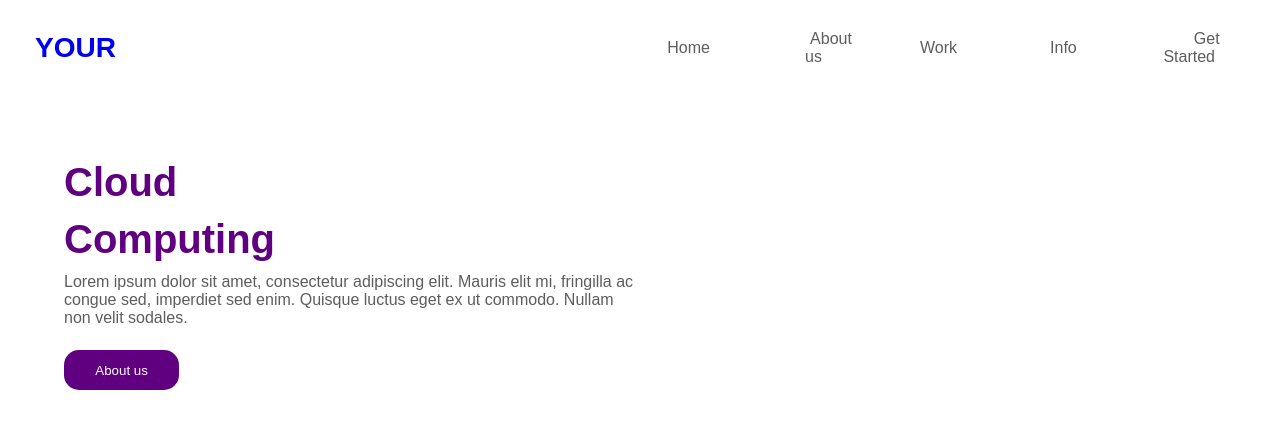
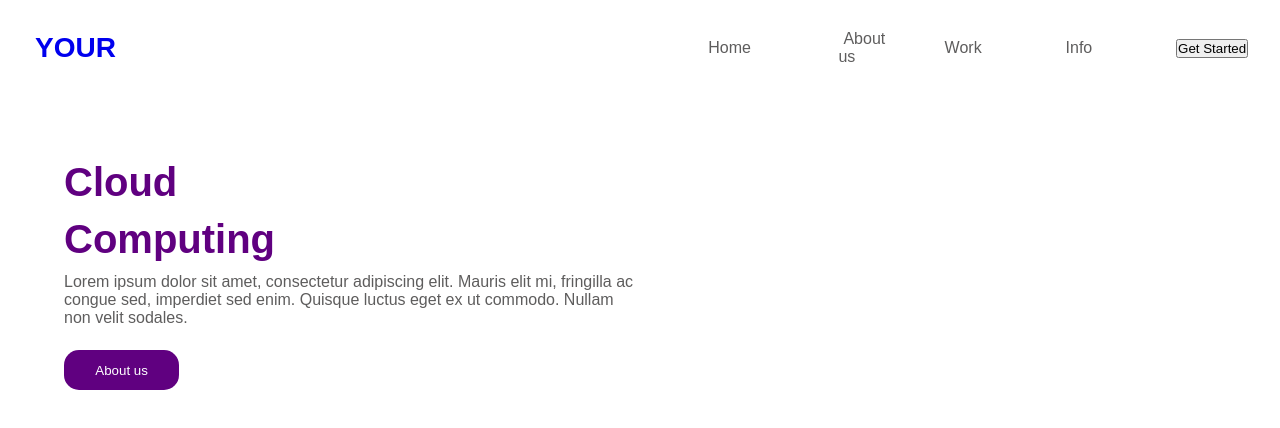
Before and after one commit to joaov1ct0r/react-cloud, a React (Create React App) app: page / in a window 1280 px wide. Shown: the top 428 px of the page. Built offline with nearby package versions, Linux system fonts and the light colour scheme.

Commit message:
elemento button criado dentro do componente nav.js

```diff
--- a/src/components/Nav.js
+++ b/src/components/Nav.js
@@ -21,7 +21,7 @@ function Nav() {
                 </li>
 
                 <li>
-                    <a href="#start">Get Started</a>
+                    <button type="submit">Get Started</button>
                 </li>
             </ul>
         </nav>
```
